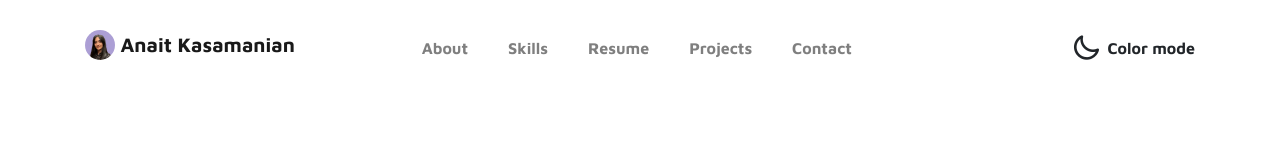
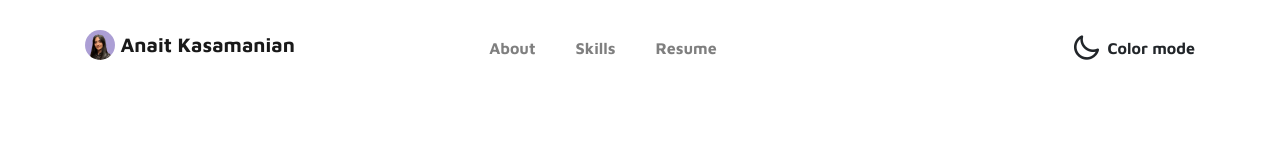
Before and after one commit to ankasamanyan/ankasamanyan.github.io, a plain HTML site: page index.html in a window 1280 px wide. Shown: the top 160 px of the page. Drawn offline with nearby package versions, Linux system fonts and the light colour scheme.

Commit message:
temp adjustments

```diff
--- a/index.html
+++ b/index.html
@@ -45,12 +45,12 @@
                     <li class="nav-item">
                         <a href="#resume" class="nav-link"><span data-hover="Resume">Resume</span></a>
                     </li>
-                    <li class="nav-item">
+                    <!-- <li class="nav-item">
                         <a href="#project" class="nav-link"><span data-hover="Projects">Projects</span></a>
                     </li>
                     <li class="nav-item">
                         <a href="#contact"  class="nav-link"><span data-hover="Contact">Contact</span></a>
-                    </li>
+                    </li> -->
                 </ul>
 
                 <ul class="navbar-nav ml-lg-auto">
```
Also changed, not shown: css/tooplate-style.css (+0 -59 lines), css/unicons.css (+0 -21 lines).
